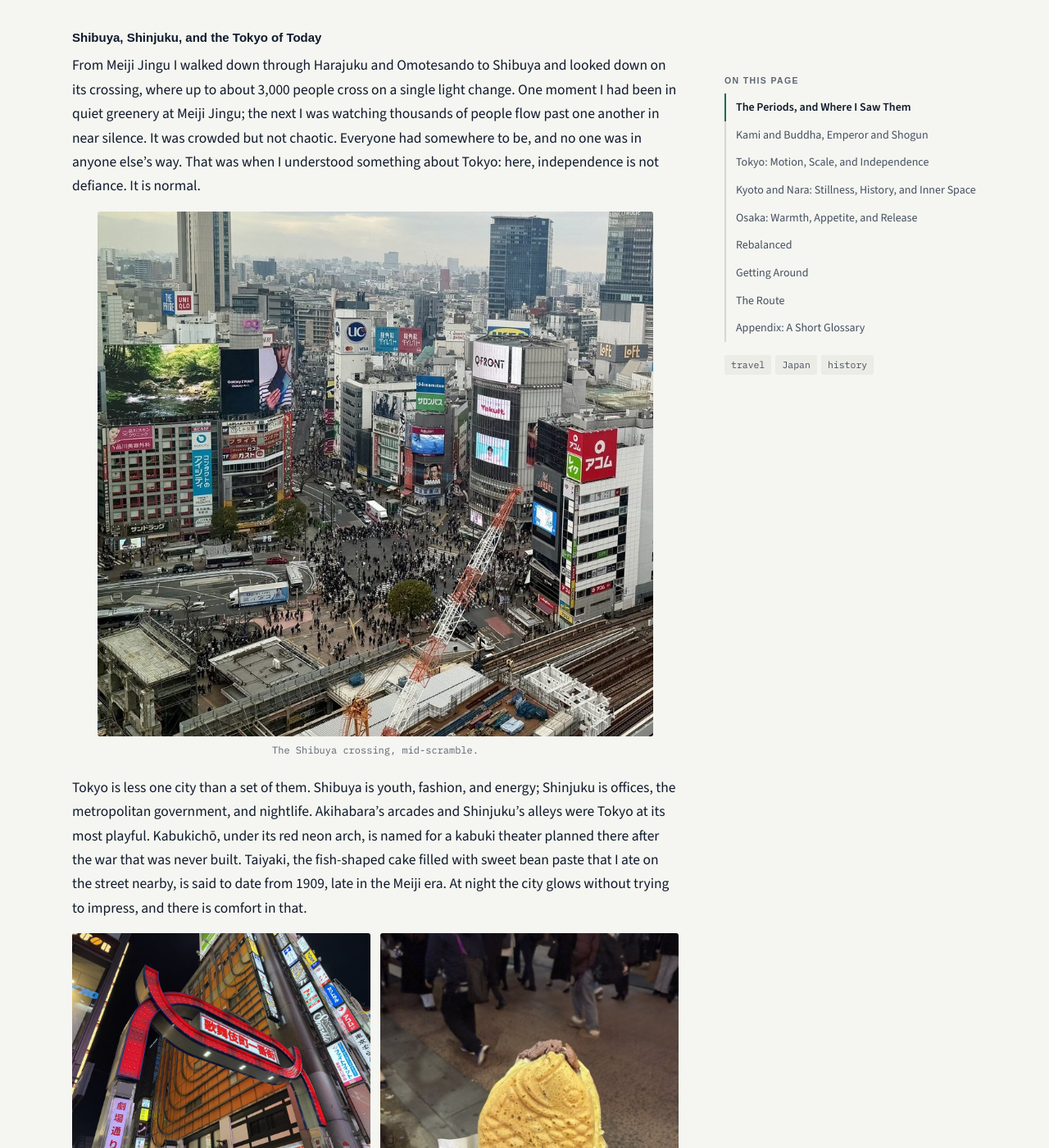
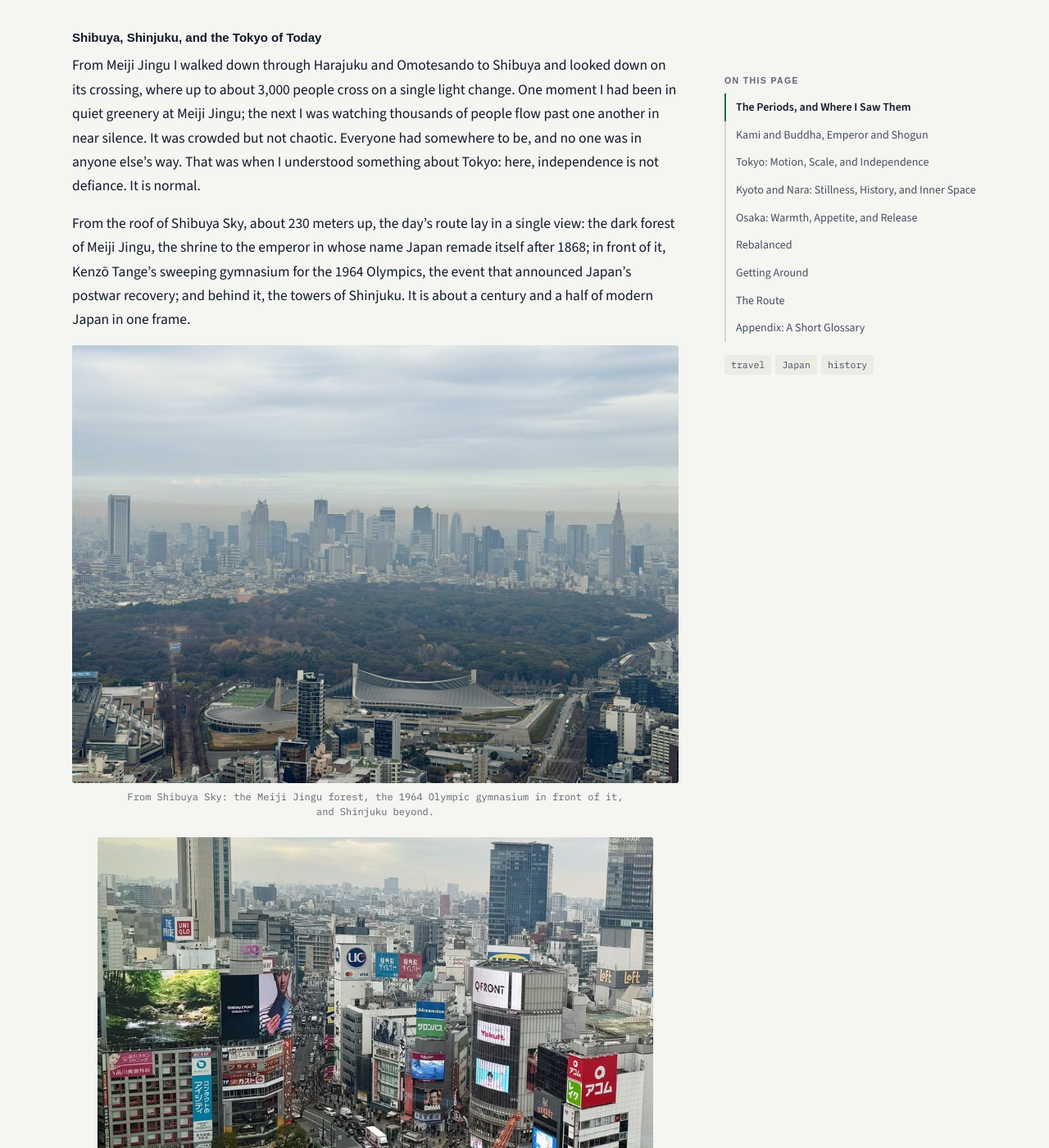
Before and after one commit to WizardKingZ/WizardKingZ.github.io, a Jekyll site: the page built from _posts/2025-12-30-japan-rebalanced.md, in a window 1280 px wide and 1400 px high, scrolled down 14046 px. Shown: the whole window at 82% size. Built offline with Jekyll 4.4.1, drawn with Linux system fonts in a browser that asks for light colours.

Commit message:
Japan post: Meiji Jingu from Shibuya Sky
Co-Authored-By: Claude Opus 5.5 <noreply@anthropic.com>
Claude-Session: https://claude.ai/code/session_01HuzLqhE1N2LXEfqC3bb9e5

```diff
--- a/_posts/2025-12-30-japan-rebalanced.md
+++ b/_posts/2025-12-30-japan-rebalanced.md
@@ -139,6 +139,12 @@ After the war, the 1946 "Humanity Declaration" set aside the emperor's divine st
 ### Shibuya, Shinjuku, and the Tokyo of Today
 
 From Meiji Jingu I walked down through Harajuku and Omotesando to Shibuya and looked down on its crossing, where up to about 3,000 people cross on a single light change. One moment I had been in quiet greenery at Meiji Jingu; the next I was watching thousands of people flow past one another in near silence. It was crowded but not chaotic. Everyone had somewhere to be, and no one was in anyone else's way. That was when I understood something about Tokyo: here, independence is not defiance. It is normal.
+
+From the roof of Shibuya Sky, about 230 meters up, the day's route lay in a single view: the dark forest of Meiji Jingu, the shrine to the emperor in whose name Japan remade itself after 1868; in front of it, Kenzō Tange's sweeping gymnasium for the 1964 Olympics, the event that announced Japan's postwar recovery; and behind it, the towers of Shinjuku. It is about a century and a half of modern Japan in one frame.
+
+![The Meiji Jingu forest seen from Shibuya Sky, with the Yoyogi National Gymnasium in front and the Shinjuku skyline behind](/assets/images/japan-2025/shibuya-sky-meiji.jpg)
+*From Shibuya Sky: the Meiji Jingu forest, the 1964 Olympic gymnasium in front of it, and Shinjuku beyond.*
+{: .caption}
 
 ![The Shibuya scramble crossing from above, full of people, surrounded by billboards](/assets/images/japan-2025/shibuya-crossing.jpg)
 *The Shibuya crossing, mid-scramble.*
```
Also changed, not shown: assets/images/japan-2025/shibuya-sky-meiji.jpg (added).
